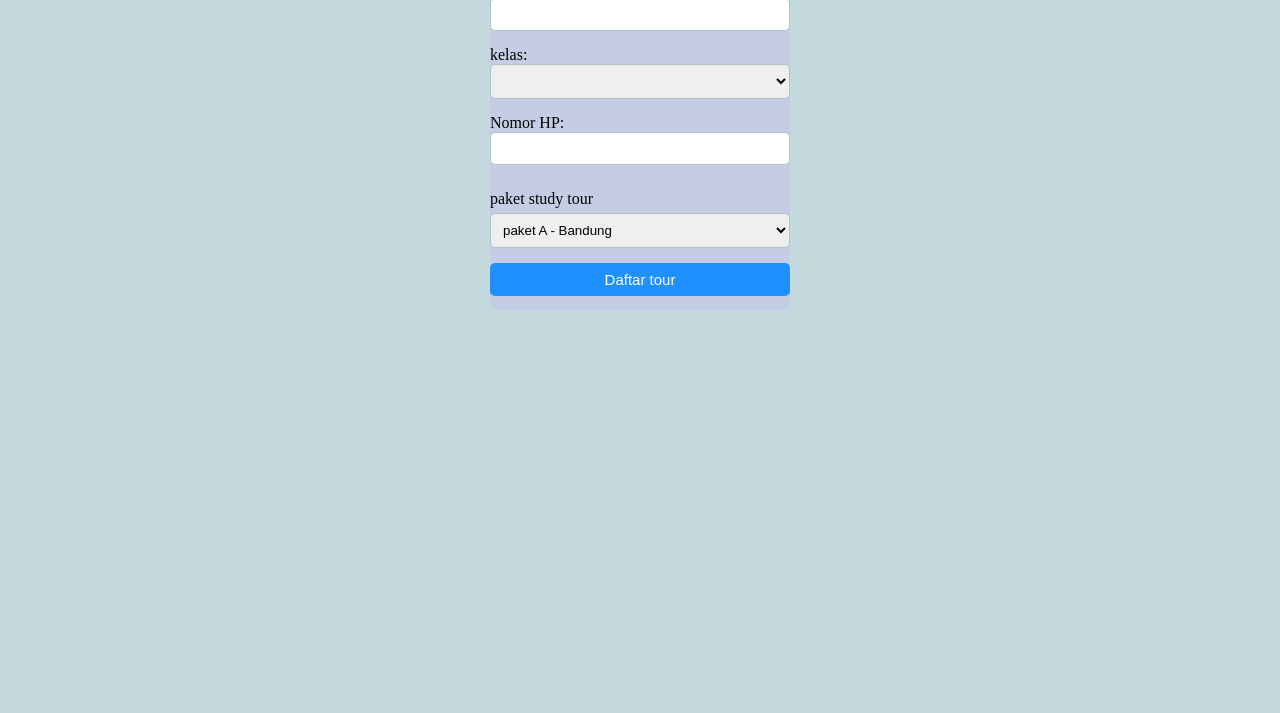
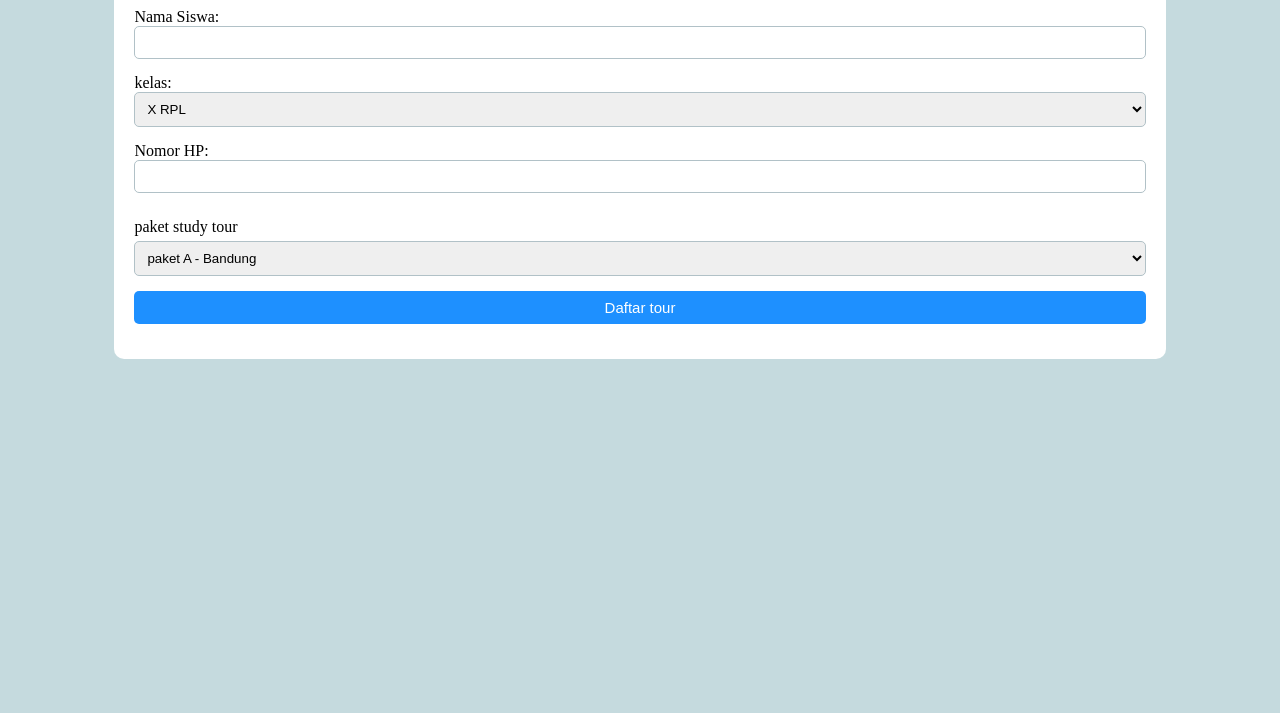
Before and after one commit to zahra5353/latihan7, a plain HTML site: page index.html in a window 1280 px wide. Shown: the part 87-800 px from the top of the page. Drawn offline with Linux system fonts and the light colour scheme.

Commit message:
mengubah

```diff
--- a/index.html
+++ b/index.html
@@ -13,10 +13,10 @@ body {
   background: #C5DADE;
 }
 .container{
-  width:300px;
+  width: 80%;
   margin: auto;
-  background:#C4CDE3;
-padding: #858D95;
+  background: #fff;
+padding: 20px;
 border-radius: 10px;
 box-shadow : 0 4px 8px #rgba (0,0,0,0,1);
 }
@@ -41,12 +41,8 @@ text-align: center;
   color: white;
   font-size: 15px;
   border: none;
-
-
 }
   </style>
-
-
 </head>
 
 
@@ -55,12 +51,12 @@ text-align: center;
    <h2>pendaftaran study tour</h2>
    <from action="" mthod="get" accept-charset"utf-8">
    <lable for="">Nama Siswa:</lable>
-  <input type="text" name="nama"id="">
+  <input type="text" name="nama" id="">
 
   <lable for="">kelas:</lable>
   <select name="kelas"id="">
-    <option value=""></option>X RPL</option>
-    <option value=""></option>XI RPL</option>
+    <option value="">X RPL</option>
+    <option value="">XI RPL</option>
     <option value="">XII RPL</option>
     </select>
 
@@ -76,8 +72,5 @@ text-align: center;
 
         <button type="sumbit">Daftar tour</button>
   </div>
-
-  <!-- Project -->
-
 </body>
 </html>
```
